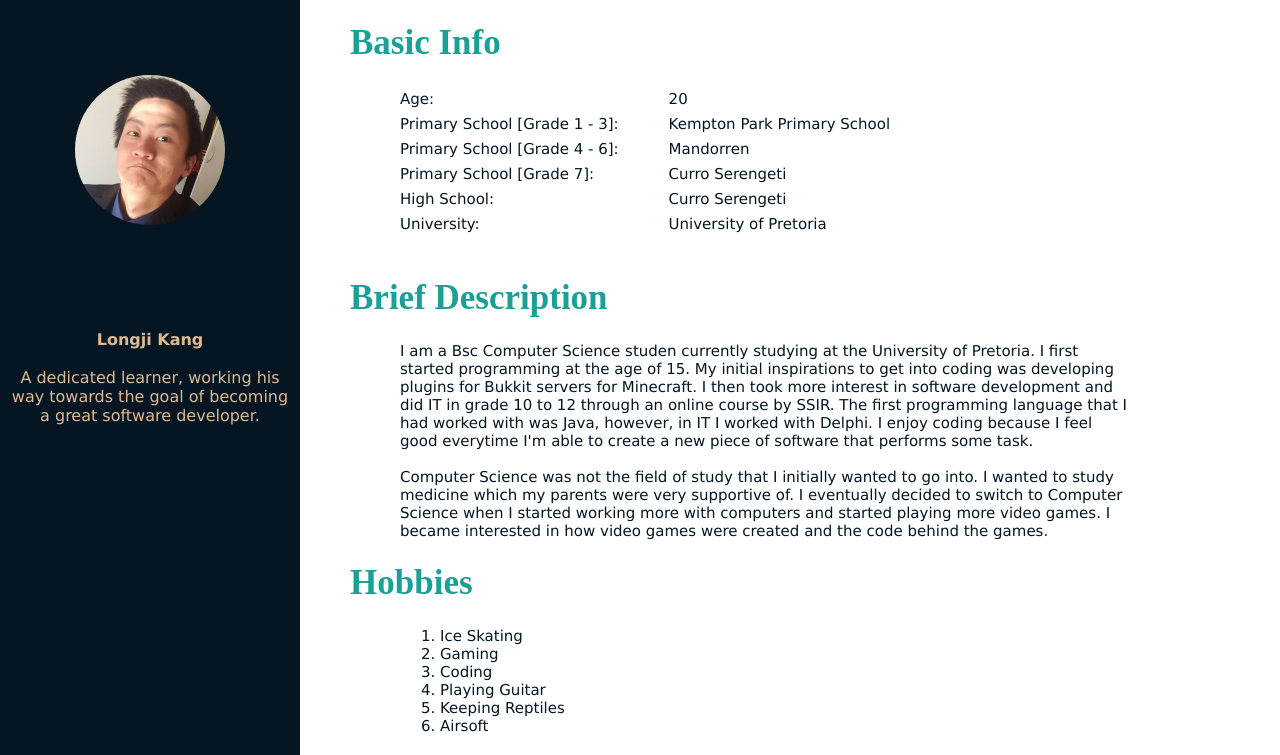
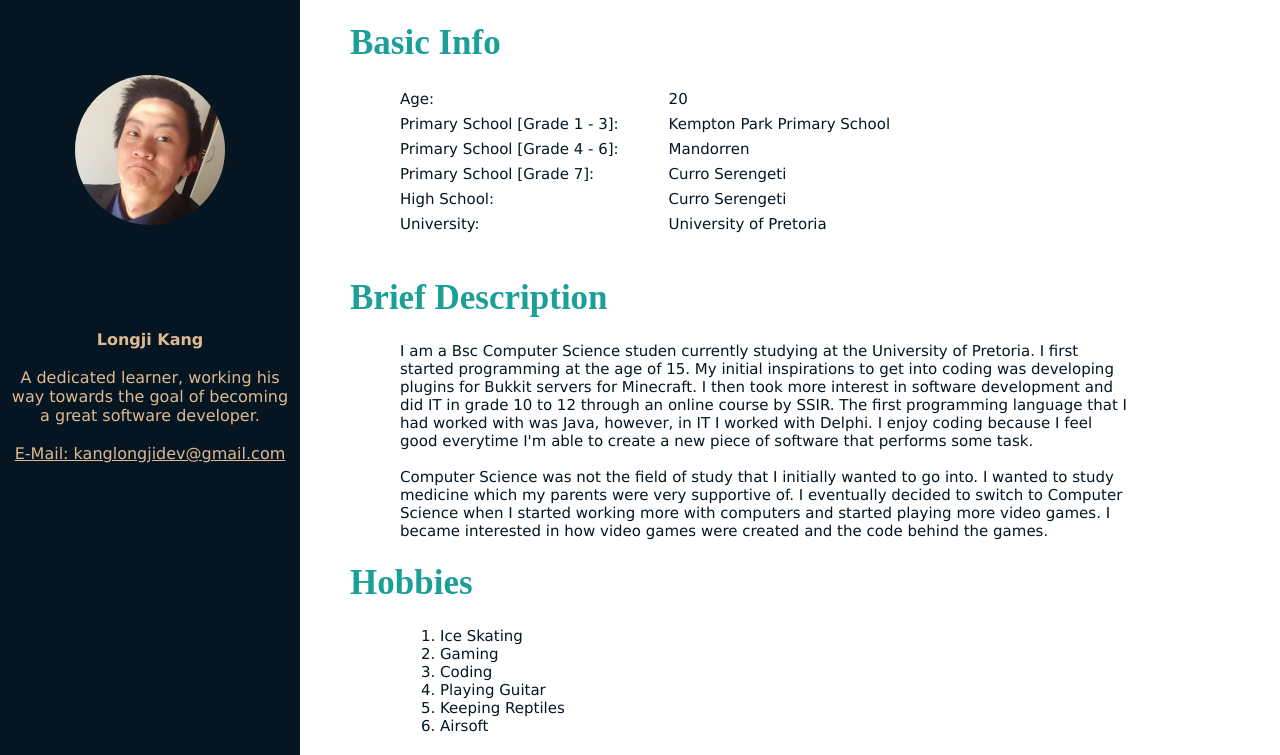
Before and after one commit to MarineXII/MarineXII.github.io, a plain HTML site: page index.html in a window 1280 px wide. Shown: the top 755 px of the page. Drawn offline with Linux system fonts and the light colour scheme.

Commit message:
Added E-Mail

```diff
--- a/css/index-style.css
+++ b/css/index-style.css
@@ -84,3 +84,11 @@ body {
 #skillsRight {
 	display: inline-block;
 }
+
+a {
+	color: #DEB992;
+}
+
+a:hover {
+	color: #1BA098;
+}
--- a/index.html
+++ b/index.html
@@ -27,6 +27,8 @@
 					<strong><li>Longji Kang</li></strong>
 					<br>
 					<li>A dedicated learner, working his way towards the goal of becoming a great software developer.</li>
+					<br>
+					<li><a href="mailto:kanglongjidev@gmail.com">E-Mail: kanglongjidev@gmail.com</a></li>
 				</ul>
 			</div>
 		</aside>
```
